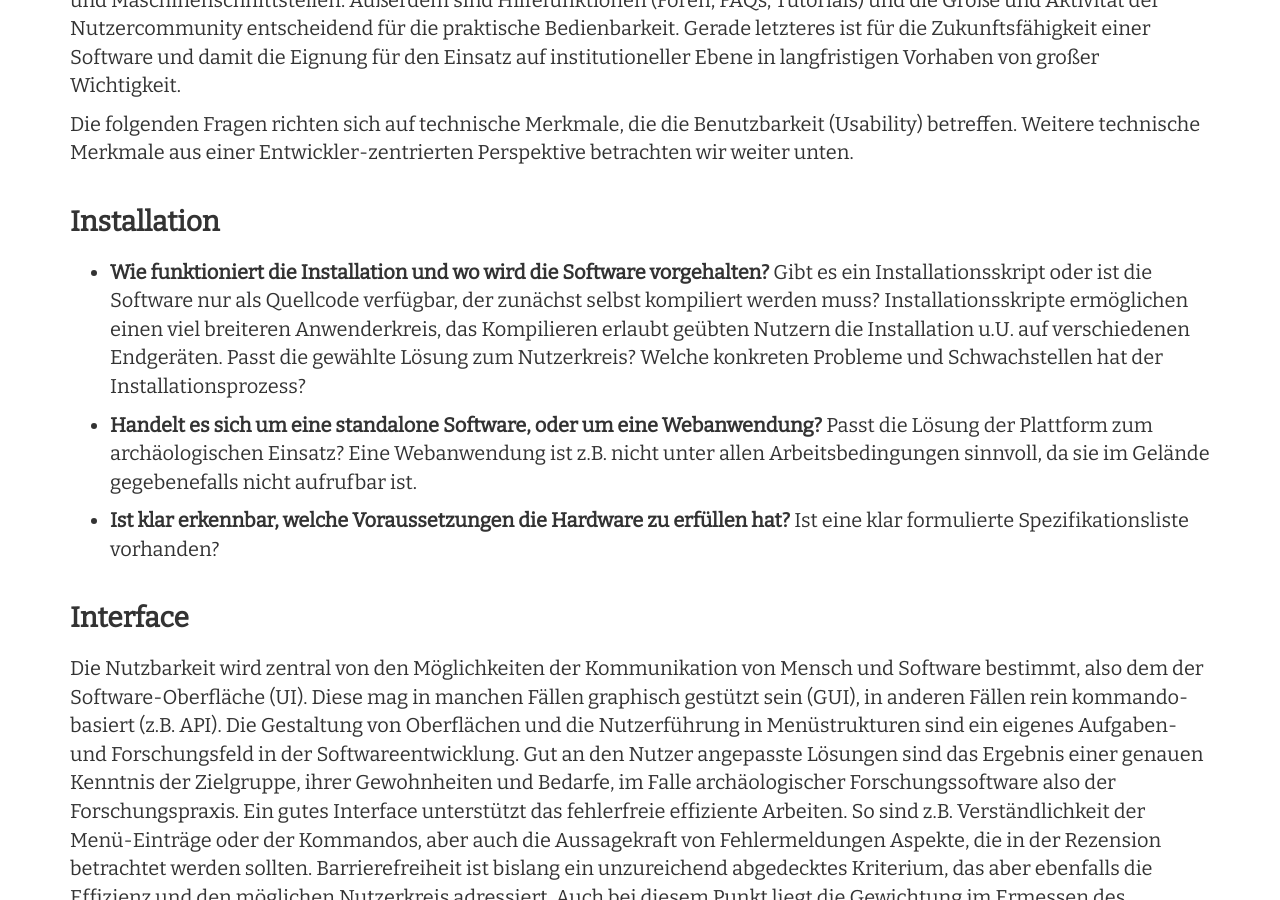
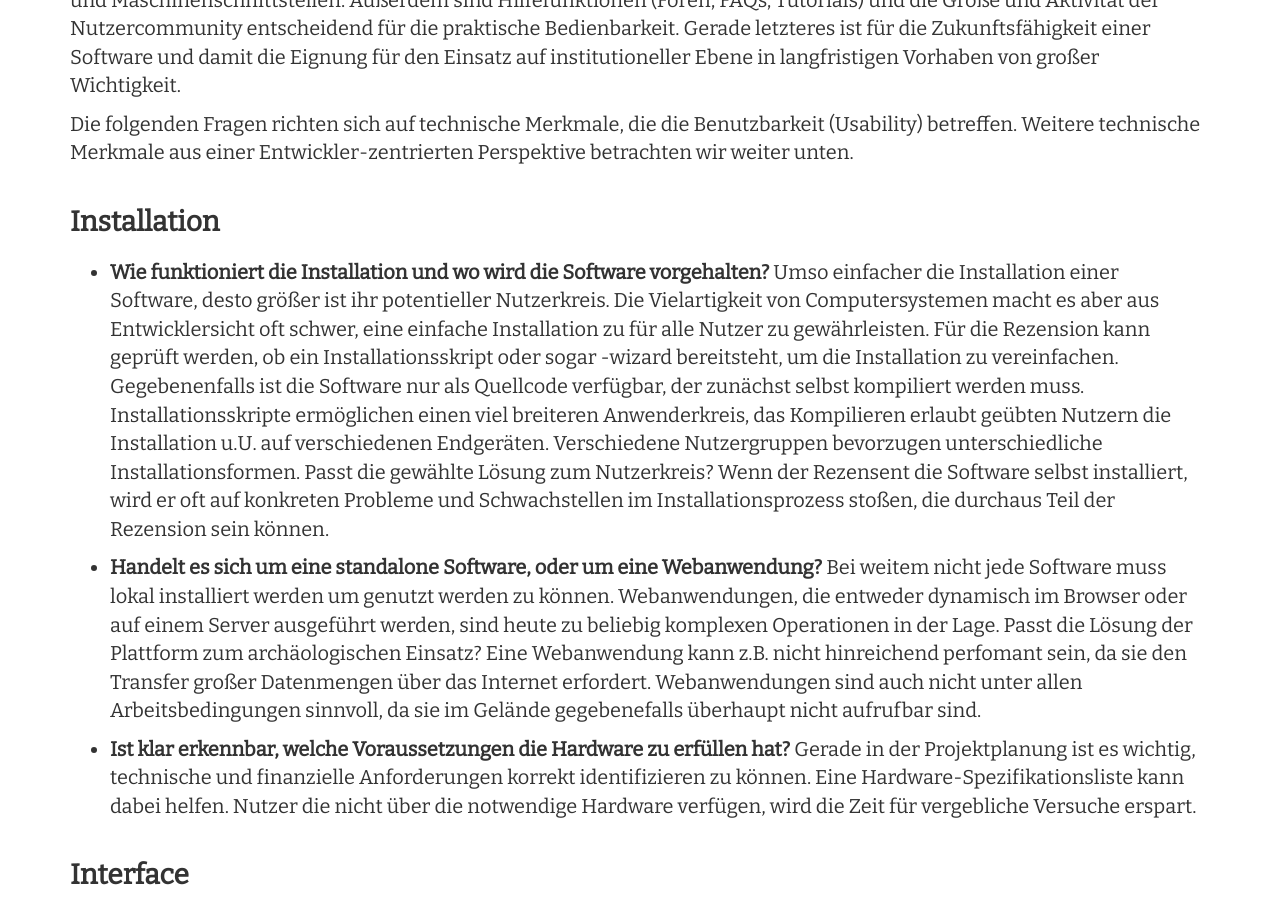
Before and after one commit to Research-Squirrel-Engineers/Impuls_SoftwareRezensionen_DGUF, a Jekyll site: the page built from Draft.md, in a window 1280 px wide and 900 px high, scrolled down 9879 px. Built offline with Jekyll 4.4.1, drawn with Linux system fonts in a browser that asks for light colours; nearby versions of some CDN libraries.

Commit message:
mehr Andicken

```diff
--- a/Draft.md
+++ b/Draft.md
@@ -196,11 +196,11 @@ Die folgenden Fragen richten sich auf technische Merkmale, die die Benutzbarkeit
 
 #### Installation
 
-* **Wie funktioniert die Installation und wo wird die Software vorgehalten?** Gibt es ein Installationsskript oder ist die Software nur als Quellcode verfügbar, der zunächst selbst kompiliert werden muss? Installationsskripte ermöglichen einen viel breiteren Anwenderkreis, das Kompilieren erlaubt geübten Nutzern die Installation u.U. auf verschiedenen Endgeräten. Passt die gewählte Lösung zum Nutzerkreis? Welche konkreten Probleme und Schwachstellen hat der Installationsprozess?
+* **Wie funktioniert die Installation und wo wird die Software vorgehalten?** Umso einfacher die Installation einer Software, desto größer ist ihr potentieller Nutzerkreis. Die Vielartigkeit von Computersystemen macht es aber aus Entwicklersicht oft schwer, eine einfache Installation zu für alle Nutzer zu gewährleisten. Für die Rezension kann geprüft werden, ob ein Installationsskript oder sogar -wizard bereitsteht, um die Installation zu vereinfachen. Gegebenenfalls ist die Software nur als Quellcode verfügbar, der zunächst selbst kompiliert werden muss. Installationsskripte ermöglichen einen viel breiteren Anwenderkreis, das Kompilieren erlaubt geübten Nutzern die Installation u.U. auf verschiedenen Endgeräten. Verschiedene Nutzergruppen bevorzugen unterschiedliche Installationsformen. Passt die gewählte Lösung zum Nutzerkreis? Wenn der Rezensent die Software selbst installiert, wird er oft auf konkreten Probleme und Schwachstellen im Installationsprozess stoßen, die durchaus Teil der Rezension sein können.
 
-* **Handelt es sich um eine standalone Software, oder um eine Webanwendung?** Passt die Lösung der Plattform zum archäologischen Einsatz? Eine Webanwendung ist z.B. nicht unter allen Arbeitsbedingungen sinnvoll, da sie im Gelände gegebenefalls nicht aufrufbar ist.
+* **Handelt es sich um eine standalone Software, oder um eine Webanwendung?** Bei weitem nicht jede Software muss lokal installiert werden um genutzt werden zu können. Webanwendungen, die entweder dynamisch im Browser oder auf einem Server ausgeführt werden, sind heute zu beliebig komplexen Operationen in der Lage. Passt die Lösung der Plattform zum archäologischen Einsatz? Eine Webanwendung kann z.B. nicht hinreichend perfomant sein, da sie den Transfer großer Datenmengen über das Internet erfordert. Webanwendungen sind auch nicht unter allen Arbeitsbedingungen sinnvoll, da sie im Gelände gegebenefalls überhaupt nicht aufrufbar sind.
 
-* **Ist klar erkennbar, welche Voraussetzungen die Hardware zu erfüllen hat?** Ist eine klar formulierte Spezifikationsliste vorhanden?
+* **Ist klar erkennbar, welche Voraussetzungen die Hardware zu erfüllen hat?** Gerade in der Projektplanung ist es wichtig, technische und finanzielle Anforderungen korrekt identifizieren zu können. Eine Hardware-Spezifikationsliste kann dabei helfen. Nutzer die nicht über die notwendige Hardware verfügen, wird die Zeit für vergebliche Versuche erspart.
 
 #### Interface
 
```
